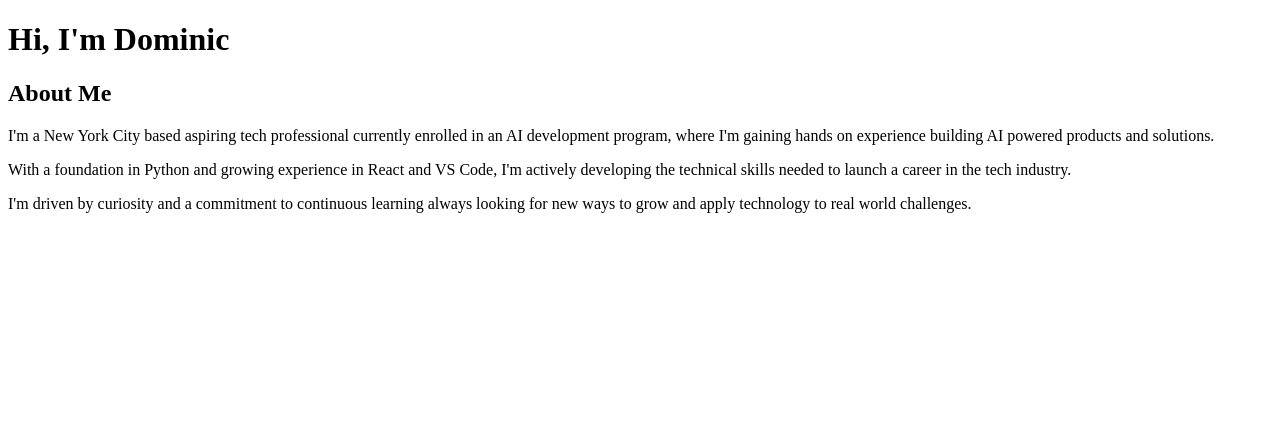
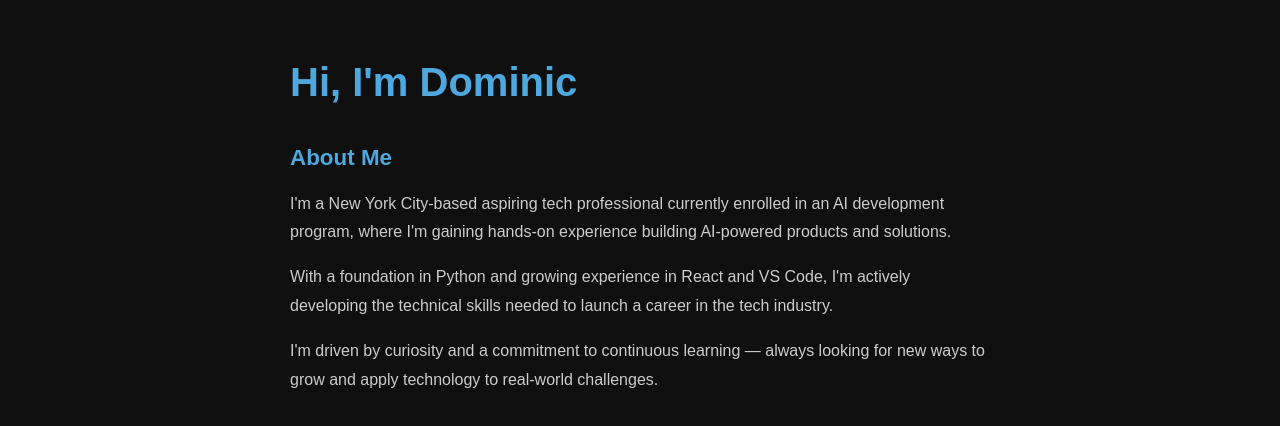
Before and after one commit to dominicarlequin-hub/my-first-repo, a plain HTML site: page Index.html in a window 1280 px wide. Drawn offline with Linux system fonts and the light colour scheme.

Commit message:
Update text formatting and style in Index.html
Corrected hyphenation and added hyphens for clarity in text.

```diff
--- a/Index.html
+++ b/Index.html
@@ -2,15 +2,41 @@
 <html>
   <head>
     <title>Dominic's Page</title>
+    <style>
+      body {
+        background-color: #0f0f0f;
+        color: #ffffff;
+        font-family: Arial, sans-serif;
+        max-width: 700px;
+        margin: 60px auto;
+        padding: 0 20px;
+      }
+
+      h1 {
+        font-size: 2.5em;
+        color: #4ea8de;
+      }
+
+      h2 {
+        font-size: 1.4em;
+        color: #4ea8de;
+        margin-top: 40px;
+      }
+
+      p {
+        line-height: 1.8;
+        color: #cccccc;
+      }
+    </style>
   </head>
   <body>
     <h1>Hi, I'm Dominic</h1>
 
     <h2>About Me</h2>
     <p>
-      I'm a New York City based aspiring tech professional currently
-      enrolled in an AI development program, where I'm gaining hands on
-      experience building AI powered products and solutions.
+      I'm a New York City-based aspiring tech professional currently
+      enrolled in an AI development program, where I'm gaining hands-on
+      experience building AI-powered products and solutions.
     </p>
     <p>
       With a foundation in Python and growing experience in React and
@@ -18,9 +44,9 @@
       launch a career in the tech industry.
     </p>
     <p>
-      I'm driven by curiosity and a commitment to continuous learning
+      I'm driven by curiosity and a commitment to continuous learning —
       always looking for new ways to grow and apply technology to
-      real world challenges.
+      real-world challenges.
     </p>
   </body>
 </html>
```
